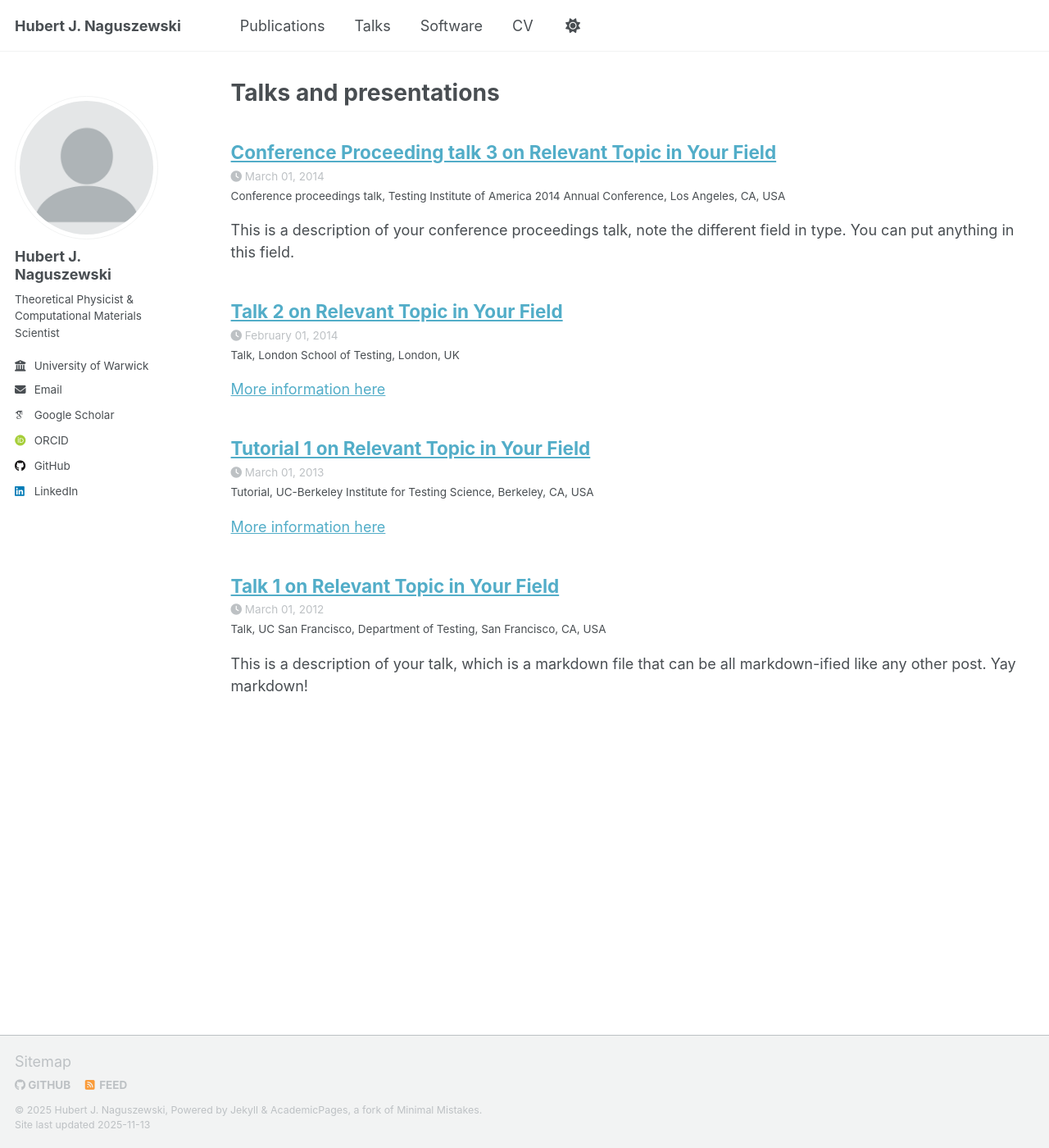
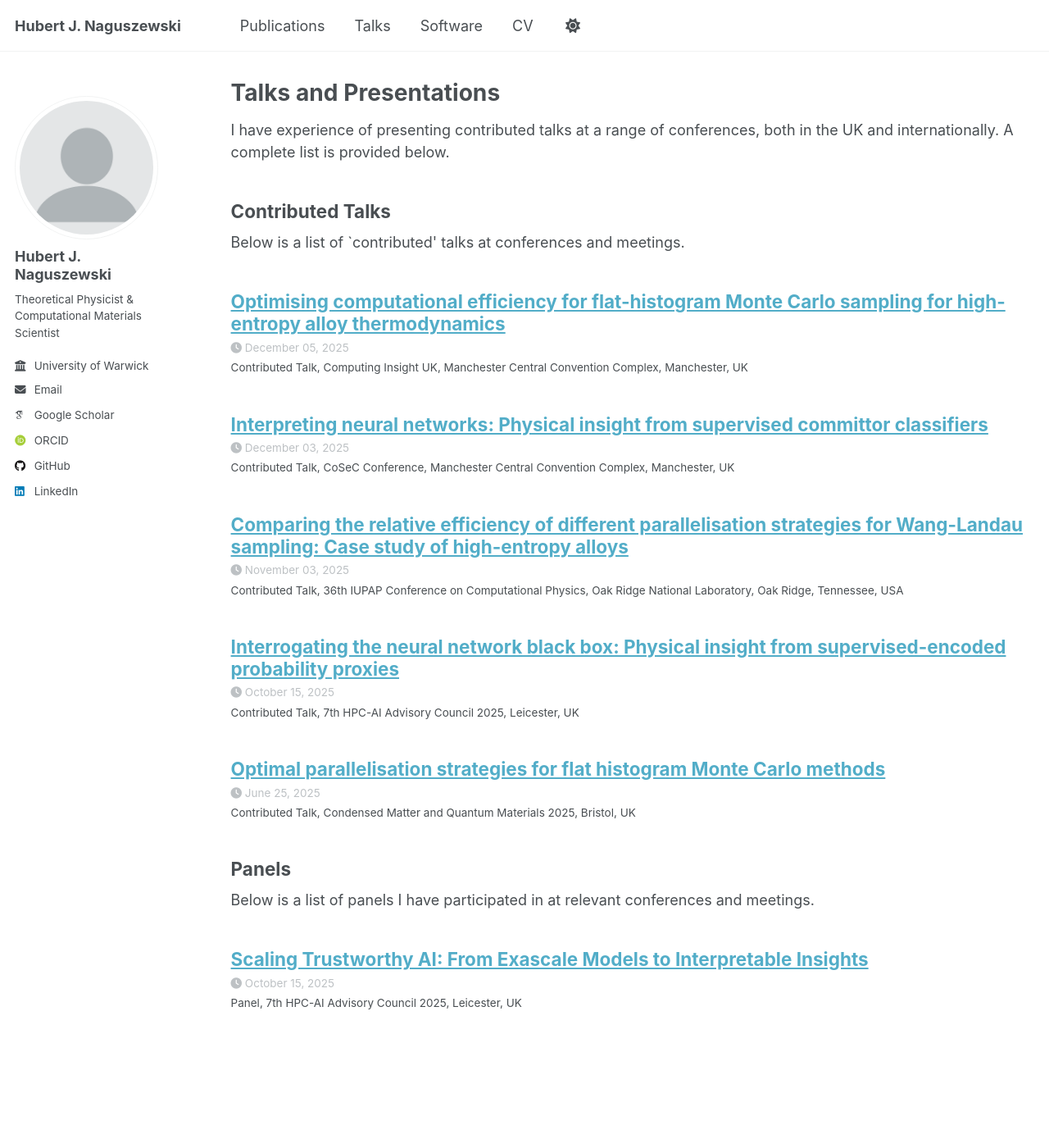
Before and after one commit to HubertJN/HubertJN.github.io, a Jekyll site: the page built from _pages/talks.html, in a window 1280 px wide and 1400 px high. Shown: the whole window at 82% size. Built offline with Jekyll 4.4.1, drawn with Linux system fonts in a browser that asks for light colours; some web fonts are replaced; a script that is not in the unit is left out; a file with an impossible date is left out.

Commit message:
Removed examples, added my talks, adjusted Talks page layout.

```diff
--- a/_pages/talks.html
+++ b/_pages/talks.html
@@ -1,16 +1,27 @@
 ---
 layout: archive
-title: "Talks and presentations"
+title: "Talks and Presentations"
 permalink: /talks/
 author_profile: true
 ---
 
-{% if site.talkmap_link == true %}
+<p>
+I have experience of presenting contributed talks at a range of conferences, both in the UK and internationally. A complete list is provided below.
 
-<p style="text-decoration:underline;"><a href="/talkmap.html">See a map of all the places I've given a talk!</a></p>
-
-{% endif %}
+<h2>Contributed Talks</h2>
+Below is a list of `contributed' talks at conferences and meetings.
 
 {% for post in site.talks reversed %}
-  {% include archive-single-talk.html %}
+  {% if post.type == 'Contributed Talk' %}
+    {% include archive-single-talk.html %}
+  {% endif %}
 {% endfor %}
+
+<h2>Panels</h2>
+Below is a list of panels I have participated in at relevant conferences and meetings.
+
+{% for post in site.talks reversed %}
+  {% if post.type == 'Panel' %}
+    {% include archive-single-talk.html %}
+  {% endif %}
+{% endfor %}
--- a/_talks/2012-03-01-talk-1.md
+++ /dev/null
@@ -1,11 +0,0 @@
----
-title: "Talk 1 on Relevant Topic in Your Field"
-collection: talks
-type: "Talk"
-permalink: /talks/2012-03-01-talk-1
-venue: "UC San Francisco, Department of Testing"
-date: 2012-03-01
-location: "San Francisco, CA, USA"
----
-
-This is a description of your talk, which is a markdown file that can be all markdown-ified like any other post. Yay markdown!
--- a/_talks/2013-03-01-tutorial-1.md
+++ /dev/null
@@ -1,13 +0,0 @@
----
-title: "Tutorial 1 on Relevant Topic in Your Field"
-collection: talks
-type: "Tutorial"
-permalink: /talks/2013-03-01-tutorial-1
-venue: "UC-Berkeley Institute for Testing Science"
-date: 2013-03-01
-location: "Berkeley, CA, USA"
----
-
-[More information here](http://exampleurl.com)
-
-This is a description of your tutorial, note the different field in type. This is a markdown files that can be all markdown-ified like any other post. Yay markdown!
--- a/_talks/2014-02-01-talk-2.md
+++ /dev/null
@@ -1,13 +0,0 @@
----
-title: "Talk 2 on Relevant Topic in Your Field"
-collection: talks
-type: "Talk"
-permalink: /talks/2014-02-01-talk-2
-venue: "London School of Testing"
-date: 2014-02-01
-location: "London, UK"
----
-
-[More information here](http://example2.com)
-
-This is a description of your talk, which is a markdown files that can be all markdown-ified like any other post. Yay markdown!
--- a/_talks/2014-03-01-talk-3.md
+++ /dev/null
@@ -1,11 +0,0 @@
----
-title: "Conference Proceeding talk 3 on Relevant Topic in Your Field"
-collection: talks
-type: "Conference proceedings talk"
-permalink: /talks/2014-03-01-talk-3
-venue: "Testing Institute of America 2014 Annual Conference"
-date: 2014-03-01
-location: "Los Angeles, CA, USA"
----
-
-This is a description of your conference proceedings talk, note the different field in type. You can put anything in this field.
--- /dev/null
+++ b/_talks/2025-06-25-cmqm.md
@@ -0,0 +1,9 @@
+---
+title: "Optimal parallelisation strategies for flat histogram Monte Carlo methods"
+collection: talks
+type: "Contributed Talk"
+permalink: /talks/2025-06-25-cmqm
+venue: "Condensed Matter and Quantum Materials 2025"
+date: 2025-06-25
+location: "Bristol, UK"
+---
--- /dev/null
+++ b/_talks/2025-10-15-hpcai-2.md
@@ -0,0 +1,9 @@
+---
+title: "Interrogating the neural network black box: Physical insight from supervised-encoded probability proxies"
+collection: talks
+type: "Contributed Talk"
+permalink: /talks/2025-10-15-hpcai-2
+venue: "7th HPC-AI Advisory Council 2025"
+date: 2025-10-15
+location: "Leicester, UK"
+---
--- /dev/null
+++ b/_talks/2025-10-15-hpcai.md
@@ -0,0 +1,9 @@
+---
+title: "Scaling Trustworthy AI: From Exascale Models to Interpretable Insights"
+collection: talks
+type: "Panel"
+permalink: /talks/2025-10-15-hpcai
+venue: "7th HPC-AI Advisory Council 2025"
+date: 2025-10-15
+location: "Leicester, UK"
+---
--- /dev/null
+++ b/_talks/2025-11-03-iupap.md
@@ -0,0 +1,9 @@
+---
+title: "Comparing the relative efficiency of different parallelisation strategies for Wang-Landau sampling: Case study of high-entropy alloys"
+collection: talks
+type: "Contributed Talk"
+permalink: /talks/2025-11-03-iupap
+venue: "36th IUPAP Conference on Computational Physics"
+date: 2025-11-03
+location: "Oak Ridge National Laboratory, Oak Ridge, Tennessee, USA"
+---
--- /dev/null
+++ b/_talks/2025-12-03-cosec.md
@@ -0,0 +1,9 @@
+---
+title: "Interpreting neural networks: Physical insight from supervised committor classifiers"
+collection: talks
+type: "Contributed Talk"
+permalink: /talks/2025-12-03-cosec
+venue: "CoSeC Conference"
+date: 2025-12-03
+location: "Manchester Central Convention Complex, Manchester, UK"
+---
--- a/_talks/2025-12-ciuk.md
+++ b/_talks/2025-12-05-ciuk.md
@@ -1,9 +1,9 @@
 ---
 title: "Optimising computational efficiency for flat-histogram Monte Carlo sampling for high-entropy alloy thermodynamics"
 collection: talks
-type: "Talk"
-permalink: /talks/2025-12-ciuk-efficiency
+type: "Contributed Talk"
+permalink: /talks/2025-12-05-ciuk
 venue: "Computing Insight UK"
-date: 2025-12
+date: 2025-12-05
 location: "Manchester Central Convention Complex, Manchester, UK"
 ---
```
